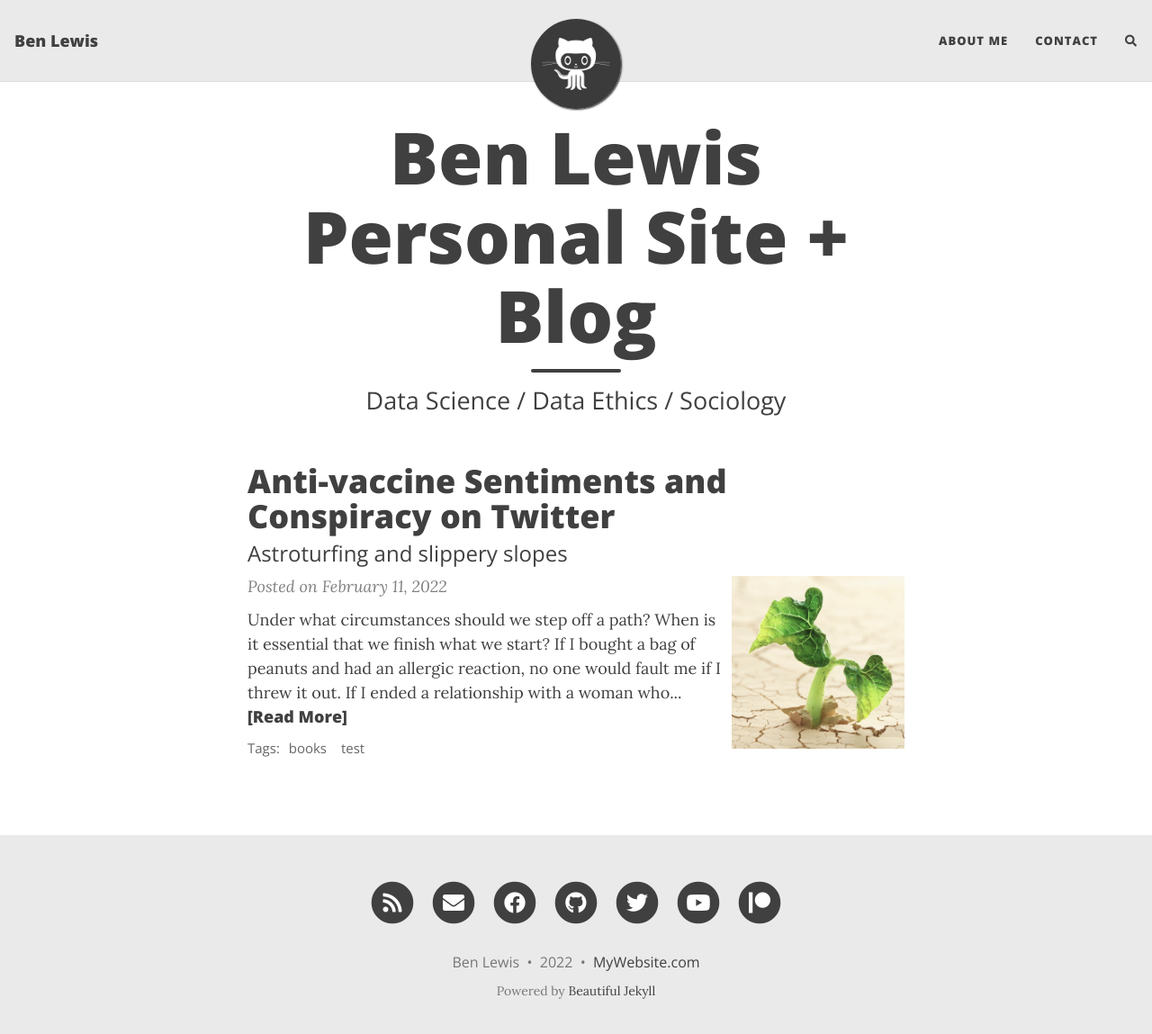
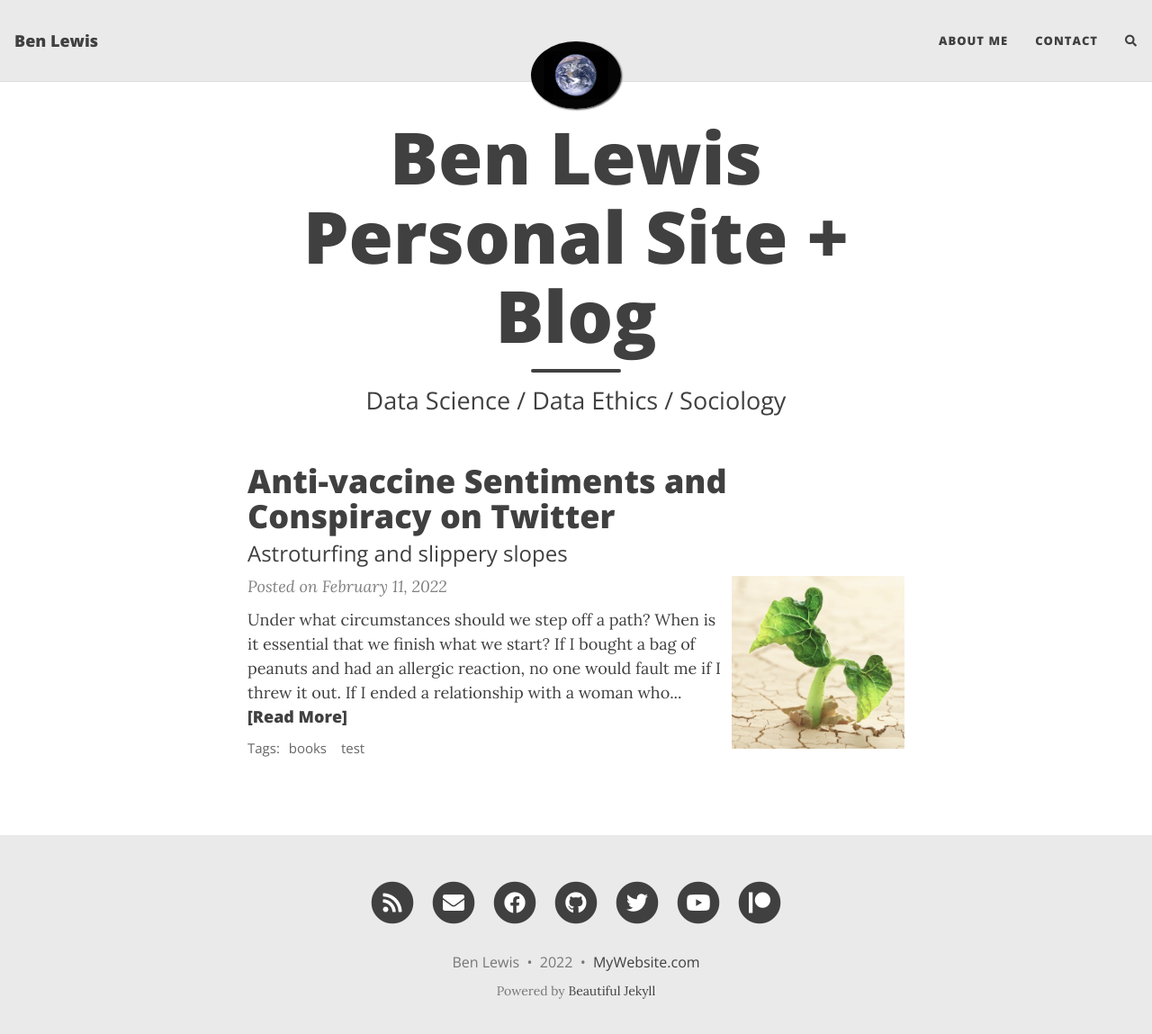
Before and after one commit to BenLewis42/BenLewis42.github.io, a Jekyll site: the page built from index.html, in a window 1280 px wide and 1162 px high. Shown: the top 1149 px of the window at 90% size. Built offline with Jekyll 4.4.1, drawn with Linux system fonts in a browser that asks for light colours; nearby versions of some CDN libraries; the list of posts is cut into pages by our own code; comment, search, counter and statistics services are not loaded.

Commit message:
earth image

```diff
--- a/_config.yml
+++ b/_config.yml
@@ -23,7 +23,7 @@ navbar-links:
 
 # Image to show in the navigation bar - works best with a square image
 # Remove this parameter if you don't want an image in the navbar
-avatar: "/assets/img/avatar-icon.png"
+avatar: "/assets/img/earth.jpeg"
 
 # By default, the image is cut into a circle. You can disable this behaviour by setting 'round-avatar: false'
 round-avatar: true
```
Also changed, not shown: assets/img/404-southpark.jpg (deleted), assets/img/earth.jfif (added), assets/img/earth.jpeg (added).
